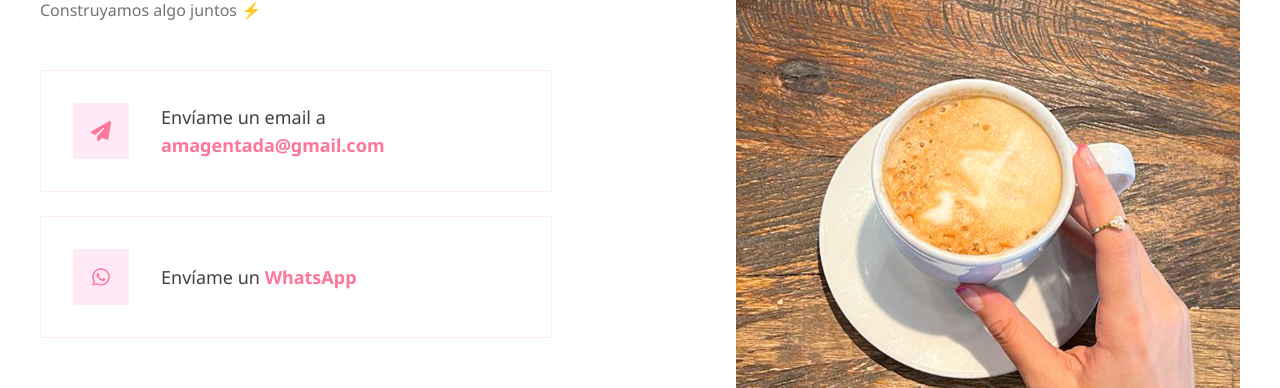
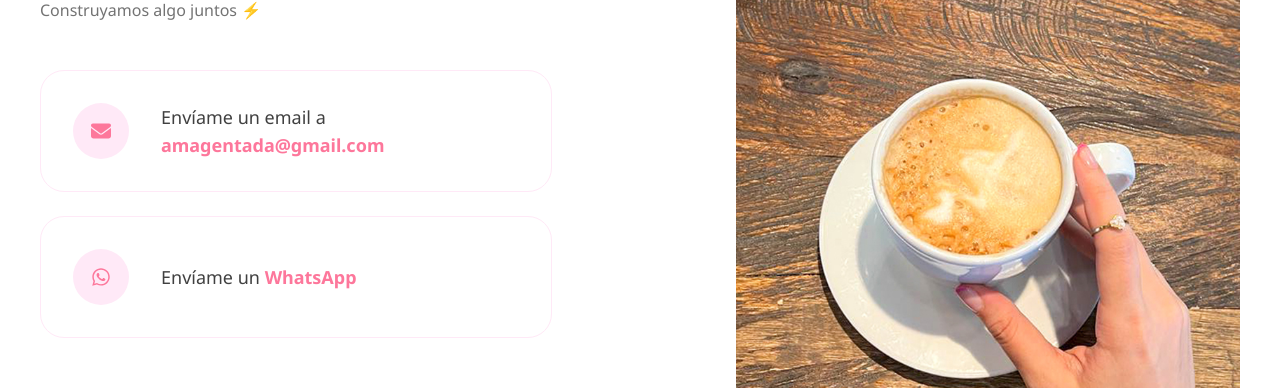
Before and after one commit to migueteado/amagentada.com, a Next.js app: page /contact in a window 1280 px wide. Shown: the part 322-710 px from the top of the page. Built offline with nearby package versions, Linux system fonts and the light colour scheme; a web font is replaced by a local one.

Commit message:
💄 styles update

```diff
--- a/components/ContactCard/styles.module.css
+++ b/components/ContactCard/styles.module.css
@@ -1,9 +1,9 @@
 .ContactCard {
-  @apply border border-tertiary rounded-sm p-4 md:p-8 flex w-full max-w-lg flex-row items-center hover:border-primary transition-all duration-500;
+  @apply border border-tertiary rounded-3xl p-4 md:p-8 flex w-full max-w-lg flex-row items-center hover:border-primary transition-all duration-500;
 }
 
 .IconContainer {
-  @apply bg-tertiary h-10 md:h-14 w-10 md:w-14 rounded-sm flex items-center justify-center mr-4 md:mr-8;
+  @apply bg-tertiary h-10 md:h-14 w-10 md:w-14 rounded-full flex items-center justify-center mr-4 md:mr-8;
 }
 
 .Icon {
--- a/components/LinkButton/styles.module.css
+++ b/components/LinkButton/styles.module.css
@@ -1,3 +1,3 @@
 .Button {
-  @apply mt-6 px-6 py-3 text-lg font-bold border border-primary rounded-full text-center transition-all text-primary bg-white hover:text-white hover:bg-primary hover:border-primary duration-500;
+  @apply mt-6 px-6 py-3 text-lg font-bold border border-primary rounded-3xl text-center transition-all text-primary bg-white hover:text-white hover:bg-primary hover:border-primary duration-500;
 }
--- a/pages/contact/index.tsx
+++ b/pages/contact/index.tsx
@@ -1,5 +1,5 @@
 import { faWhatsapp } from "@fortawesome/free-brands-svg-icons"
-import { faPaperPlane } from "@fortawesome/free-solid-svg-icons"
+import { faEnvelope, faPaperPlane } from "@fortawesome/free-solid-svg-icons"
 import { NextPage } from "next"
 import Head from "next/head"
 import Footer from "../../components/Footer"
@@ -31,7 +31,7 @@ const Contact: NextPage = () => {
             </h1>
             <p className={styles.Subtext}>Construyamos algo juntos ⚡</p>
             <div className={styles.Contacts}>
-              <ContactCard icon={faPaperPlane} to={links.email}>
+              <ContactCard icon={faEnvelope} to={links.email}>
                 <div className={styles.ContactText}>
                   <div>Envíame un email a</div>
                   <div className={styles.ContactLink}>amagentada@gmail.com</div>
```
